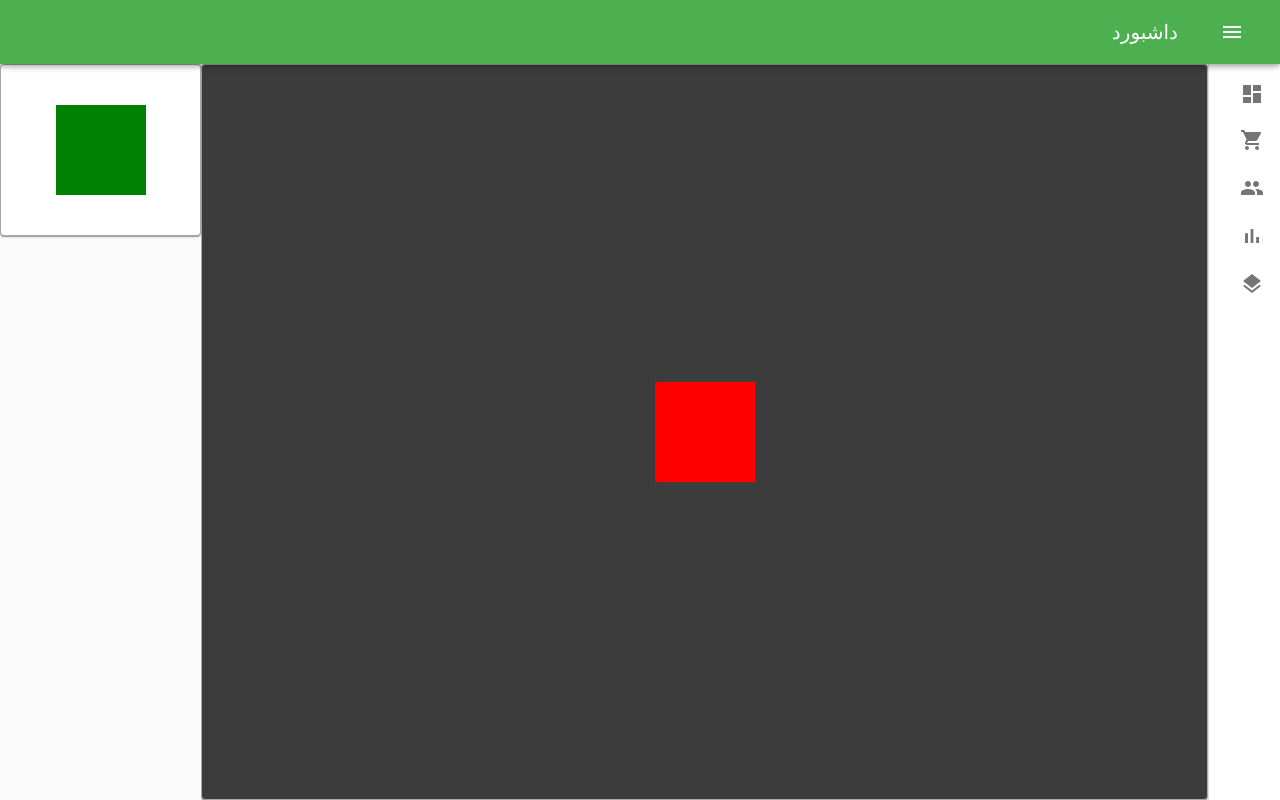
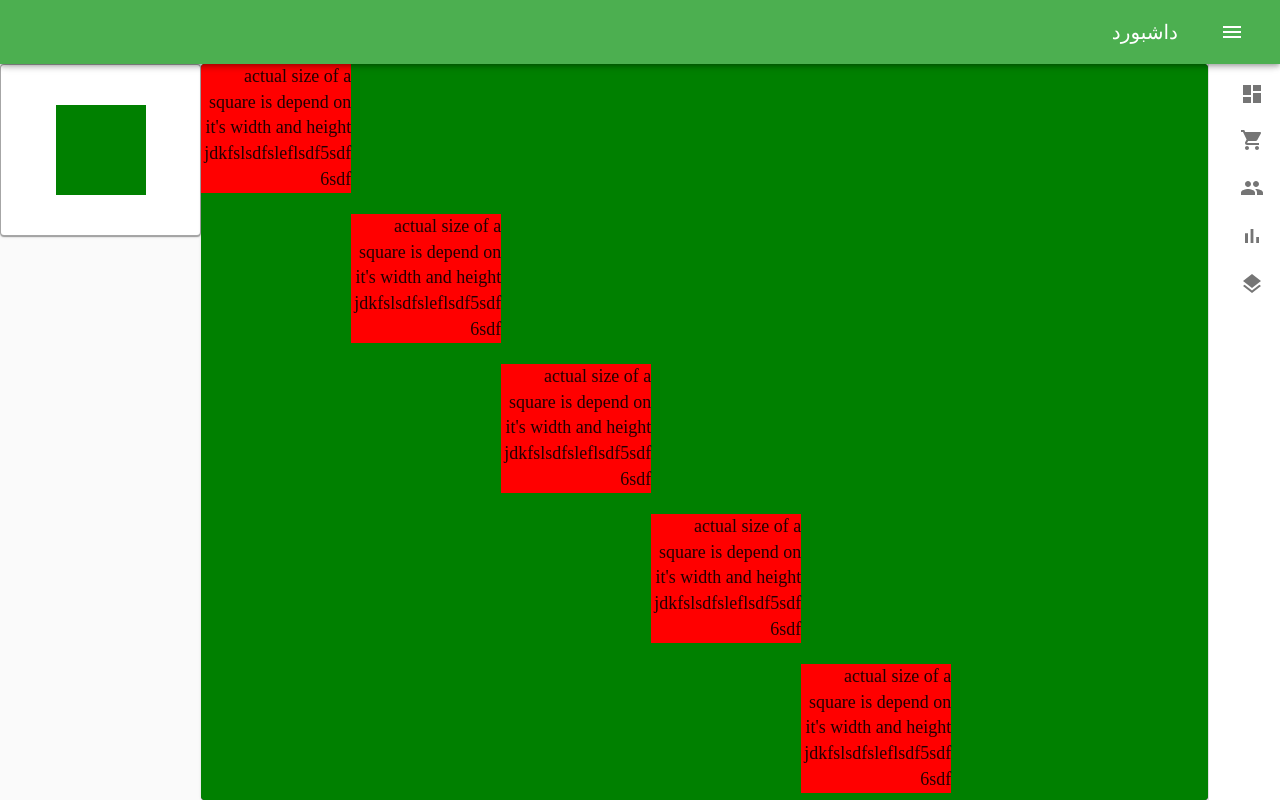
Before and after one commit to salehi77/data-manage-frontend, a React (Create React App) app: page /dg in a window 1280 px wide. Built offline with nearby package versions, Linux system fonts and the light colour scheme; no server answers; a small style sheet from the web is missing; what jss-rtl would draw is missing.

Commit message:
enable zoom and move

```diff
--- a/src/components/pages/Custom.jsx
+++ b/src/components/pages/Custom.jsx
@@ -1,27 +1,60 @@
 import React from 'react'
-import { Switch, Route, Link } from 'react-router-dom'
-import clsx from 'clsx'
-import { makeStyles, useTheme } from '@material-ui/core/styles'
-
-const useStyles = makeStyles(theme => ({
-}))
-
-
-const Diagram = (props) => {
-  const classes = useStyles()
-  const [drawerOpen, setDrawerOpen] = React.useState(false)
-  const handleDrawerOpen = (value) => {
-    setDrawerOpen(value)
-  }
 
 
 
+// var cols = document.querySelectorAll('#columns .column');
+// [].forEach.call(cols, function (col) {
+//   col.addEventListener('dragstart', handleDragStart, false);
+// });
+
+const Diagram = (props) => {
+
+  const [op, setop] = React.useState(1)
+
+  function onDragStart(event) {
+    event.persist()
+    window.e = event
+    console.log('start')
+    event
+      .dataTransfer
+      .setData('text/plain', event.target.id);
+  }
+
+  function onDragOver(event) {
+    console.log('over')
+    event.preventDefault();
+  }
+
+  function onDrop(event) {
+    const id = event
+      .dataTransfer
+      .getData('text');
+
+    const draggableElement = document.getElementById(id);
+    const dropzone = event.target;
+
+    dropzone.appendChild(draggableElement);
+
+    event
+      .dataTransfer
+      .clearData();
+  }
+
   return (
-    <div style={{ display: 'flex' }}>
+    <div>
 
-      custom
-
-
+      <div className='parent'>
+        <span id='draggableSpan'
+          draggable='true'
+          onDragStart={onDragStart}
+        >
+          draggable
+        </span>
+        <span
+          onDragOver={onDragOver}
+          onDrop={onDrop}
+        > dropzone </span>
+      </div>
 
     </div>
   )
--- a/src/components/pages/Diagram.jsx
+++ b/src/components/pages/Diagram.jsx
@@ -11,36 +11,28 @@ import { MyAppbar } from '../elements/MyAppbar'
 import { MyDrawer } from '../elements/MyDrawer'
 import Draggable from 'react-draggable'
 
-const useStyles = makeStyles(theme => ({
-
-  // appBarSpacer: theme.mixins.toolbar,
-  appBarSpacer: {
-    minHeight: 64,
-  },
-  container: {
-    padding: 0,
-  },
-  paper: {
-    padding: theme.spacing(2),
-  },
-  fullHeight: {
-    minHeight: 'calc(100vh - 64px)',
-  }
-}))
 
 
 
 const Diagram = (props) => {
-  const classes = useStyles()
+
   const [drawerOpen, setDrawerOpen] = React.useState(false)
-  const [yyy, setyyy] = React.useState({ scale: 1 })
+
   const handleDrawerOpen = (value) => {
     setDrawerOpen(value)
   }
 
 
+  const [zoom, setzoom] = React.useState(1)
+  const [move, setmove] = React.useState({ x: 0, y: 0, enable: false })
+
+  const [childs, setchilds] = React.useState([{}, {}, {}, {}, {}, {}])
+
+
 
   return (
+
+
     <div style={{ display: 'flex', height: '100%' }}>
 
 
@@ -63,14 +55,14 @@ const Diagram = (props) => {
 
 
 
-        <div className={classes.appBarSpacer} />
+        <div style={{ minHeight: 64 }} />
 
 
 
 
-        <Container maxWidth={false} disablegutters className={classes.container}
+        <Container maxWidth={false}
           style={{
-            // backgroundColor: 'blue',
+            padding: 0,
             height: 'calc(100% - 64px)',
           }}
         >
@@ -79,52 +71,69 @@ const Diagram = (props) => {
           <Grid container spacing={0} style={{ height: '100%' }}>
 
 
-            <Grid item xs={10}
-              style={{
-                overflow: 'hidden',
-              }}
-            >
+            <Grid item xs={10}>
 
               <Paper
                 style={{
                   backgroundColor: 'rgb(60, 60, 60)',
-                  padding: 5,
                   height: '100%',
-                  border: '1px solid #afaaaa',
+                  position: 'relative',
+                  overflow: 'hidden',
+                  cursor: 'move',
                 }}
                 onWheel={(e) => {
                   e.persist()
-                  console.log(e.deltaY)
-
-                  let scale = yyy.scale + e.deltaY * -0.01;
-                  // this.setState = Math.min(Math.max(.125, scale), 4);
-
-                  setyyy({ scale: Math.min(Math.max(.125, scale), 4) })
-
+                  let scale = zoom + e.deltaY * -0.01;
+                  setzoom(Math.min(Math.max(.2, scale), 2))
+                }}
+                onMouseDown={() => {
+                  setmove({ ...move, enable: true })
+                }}
+                onMouseUp={() => {
+                  setmove({ ...move, enable: false })
+                }}
+                onMouseMove={e => {
+                  if (move.enable) {
+                    e.persist()
+                    setmove({ x: move.x + e.movementX, y: move.y + e.movementY, enable: move.enable })
+                  }
                 }}
               >
                 <div
                   style={{
-                    // backgroundColor: 'green',
+                    backgroundColor: 'green',
                     height: '100%',
                     width: '100%',
-                    display: 'flex',
-                    justifyContent: 'center',
-                    alignItems: 'center',
-                    transform: `scale(${yyy.scale})`,
+                    transform: `scale(${zoom}) translate(${move.x}px, ${move.y}px)`,
+                    position: 'relative',
                   }}
                 >
 
 
+                  {
+                    childs.map((child, index) => {
+                      return (
                         <div
                           style={{
-                      width: 100,
-                      height: 100,
+                            minWidth: 100,
+                            maxWidth: 150,
+                            minHeight: 100,
+                            fontSize: 18,
+                            overflowWrap: 'break-word',
                             backgroundColor: 'red',
+                            position: 'absolute',
+                            top: index * 150,
+                            left: index * 150,
                           }}
                         >
+                          actual size of a square is depend on it's width and height jdkfslsdfsleflsdf5sdf6sdf
+                        </div>
+                      )
+                    })
+                  }
 
-                  </div>
+
+
 
 
                 </div>
@@ -134,14 +143,13 @@ const Diagram = (props) => {
 
             </Grid>
 
-            <Grid item xs={2} style={{ backgroundColor: '' }}>
+            <Grid item xs={2}>
 
 
               <Paper
                 style={{
                   display: 'flex',
                   justifyContent: 'center',
-                  // height: '90%',
                   padding: '40px 4px',
                   border: '1px solid rgba(0, 0, 0, .35)',
                 }}
@@ -149,16 +157,16 @@ const Diagram = (props) => {
 
 
 
-                <Draggable>
                 <div
                   style={{
                     backgroundColor: 'green',
                     height: 90,
                     width: 90,
                   }}
+                  draggable
                 >
                 </div>
-                </Draggable>
+
 
 
 
```
Lines whose indentation alone changed are shown as unchanged.
